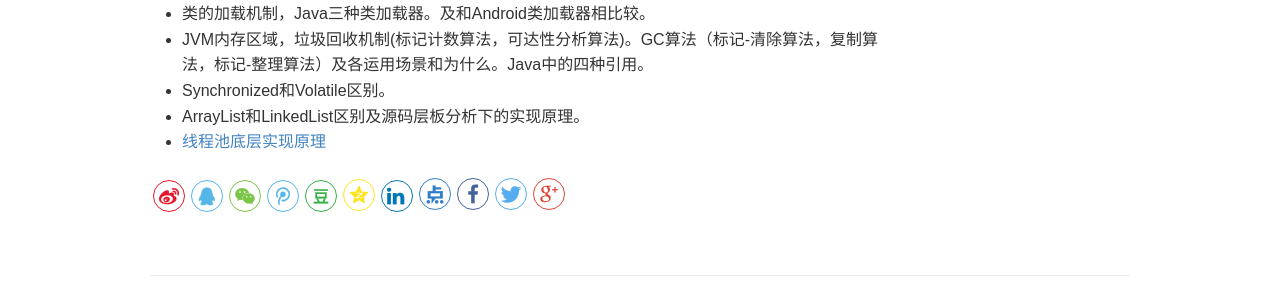
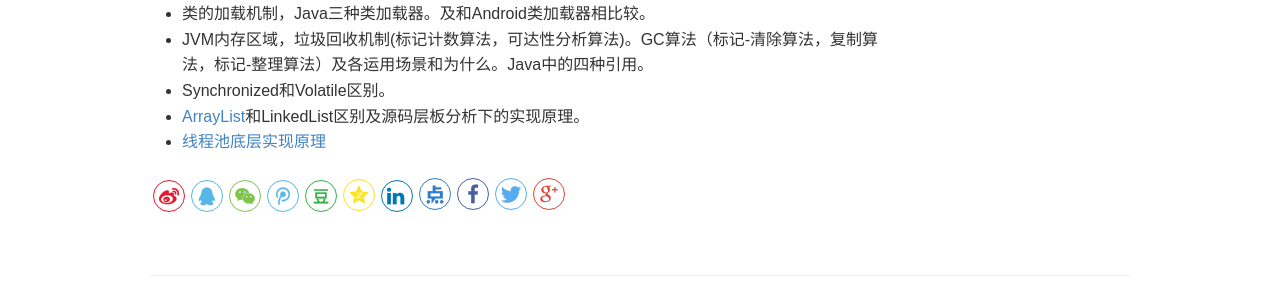
Before and after one commit to PeterXiaosa/PeterXiaosa.github.io, a Jekyll site: the page built from _wiki/Android Knowledage.md, in a window 1280 px wide. Shown: the part 1111-1411 px from the top of the page. Built offline with Jekyll 4.4.1, drawn with Linux system fonts in a browser that asks for light colours; comment, search, counter and statistics services are not loaded; some of the changed lines change nothing that is shown.

Commit message:
修改超链接

```diff
--- a/_wiki/Android Knowledage.md
+++ b/_wiki/Android Knowledage.md
@@ -40,5 +40,5 @@ keywords: Android、Java
 * 类的加载机制，Java三种类加载器。及和Android类加载器相比较。
 * JVM内存区域，垃圾回收机制(标记计数算法，可达性分析算法)。GC算法（标记-清除算法，复制算法，标记-整理算法）及各运用场景和为什么。Java中的四种引用。
 * Synchronized和Volatile区别。
-* ArrayList和LinkedList区别及源码层板分析下的实现原理。
+* [ArrayList](https://peterxiaosa.github.io/2020/07/31/ArrayList%E7%9A%84%E6%BA%90%E7%A0%81%E5%88%86%E6%9E%90%E5%8F%8A%E4%BD%BF%E7%94%A8%E4%BB%8B%E7%BB%8D/)和LinkedList区别及源码层板分析下的实现原理。
 * [线程池底层实现原理](https://peterxiaosa.github.io/2019/11/03/Java%E7%BA%BF%E7%A8%8B%E6%B1%A0/)
```
